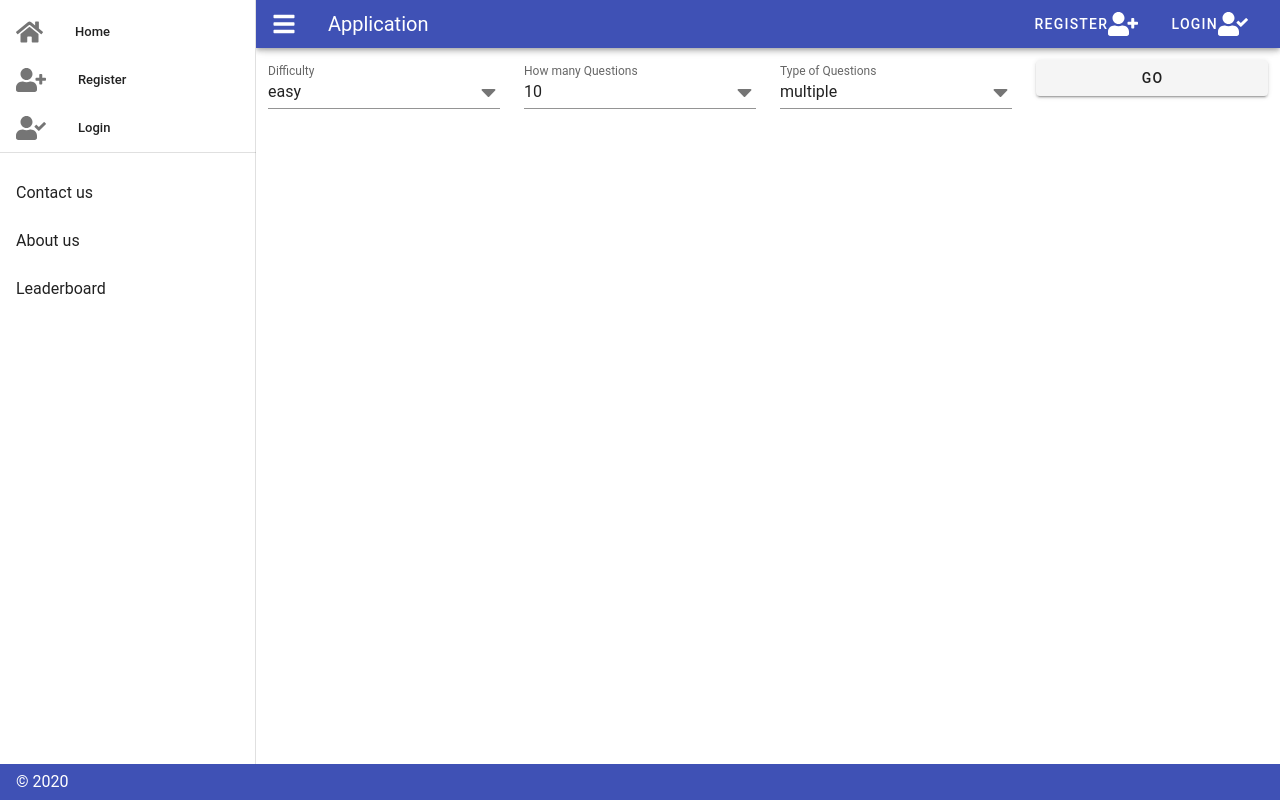
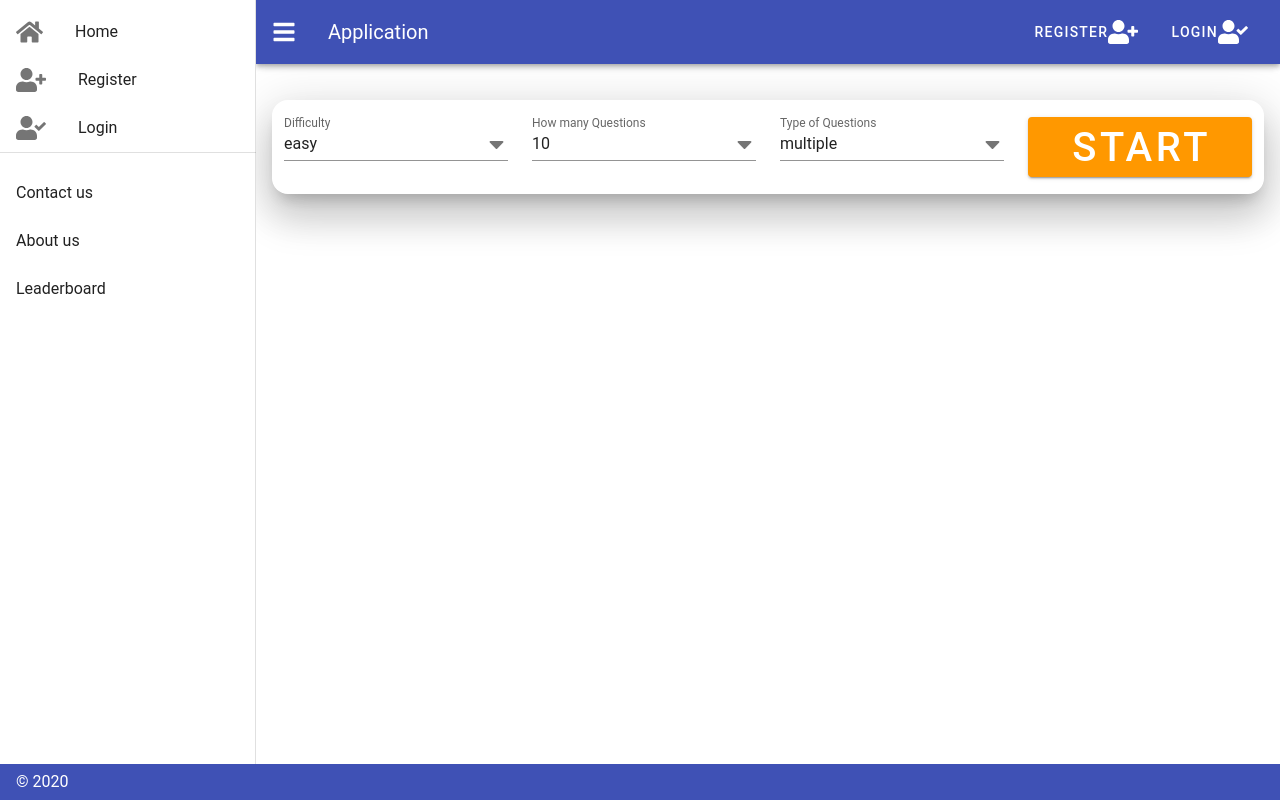
Before and after one commit to leonardusdirkstofbergbotes/Quiz-PWA-v.2, a Vue app: page /quiz/1 in a window 1280 px wide. Built offline with nearby package versions, Linux system fonts and the light colour scheme.

Commit message:
Did some minor styling and colors

```diff
--- a/src/App.vue
+++ b/src/App.vue
@@ -5,7 +5,7 @@
       <v-progress-circular id="loadingCircle" :size="100" color="primary" indeterminate></v-progress-circular>
     </v-overlay>
     <v-navigation-drawer v-model="drawer" app>
-      <v-list dense> <!-- Side bar container -->
+      <v-list> <!-- Side bar container -->
 
         <v-list-item link to="/"> <!-- Home link -->
           <v-list-item-action>
@@ -56,7 +56,7 @@
 
     </v-navigation-drawer> <!-- Side bar ends -->
 
-    <v-app-bar app color="indigo" dark dense>
+    <v-app-bar app color="indigo" dark>
       <v-app-bar-nav-icon @click.stop="drawer = !drawer"></v-app-bar-nav-icon>
       <v-toolbar-title>Application</v-toolbar-title>
       <v-spacer></v-spacer>
--- a/src/views/QuizPage.vue
+++ b/src/views/QuizPage.vue
@@ -1,5 +1,5 @@
 <template>
-    <div>
+    <div id="quizWrapper">
         <audio id="timer" preload="auto">
             <source src="@/assets/sounds/timer.mp3"></source>
         </audio>
@@ -14,7 +14,8 @@
         </audio>
 
         <!-- Bar that lets you choose the options -->
-        <v-row v-if="optionSelect" row justify-space-around>
+        <v-flex elevation-24  class="ma-1 mt-6 pa-3 rounded-xl">
+        <v-row v-if="optionSelect" justify-space-around align="center" justify="center">
             <v-col>
                 <v-select v-model="difficulty" :items="difficultyOptions" label="Difficulty"></v-select>
             </v-col>
@@ -28,9 +29,10 @@
             </v-col>
 
             <v-col>
-                    <v-btn block @click="getQuestions">GO</v-btn>
+                    <v-btn height="60px" dark block @click="getQuestions" color="orange" class="customBtn">START</v-btn>
             </v-col>
         </v-row>
+        </v-flex>
         <!-- Option bar ends -->
 
         <v-container v-if="noMoreResults" id="noResultImgHolder">
@@ -40,27 +42,29 @@
         </v-container>
 
         <v-container v-if="quizes.length !== 0"> <!-- wrapper for each question card -->
-        <v-progress-linear height="20" rounded v-if="progress !== 0" :value="progress">{{progressText}}</v-progress-linear>
+        <v-progress-linear height="20" rounded v-if="progress !== 0" :value="progress" class="mb-5">{{progressText}}</v-progress-linear>
 
-        <v-flex v-if="countDown !== 0">
-            <!-- Timer comes here -->{{countDown}}
+        <v-flex v-if="countDown !== 0" id="timerHolder">
+            <!-- Timer comes here -->
+            <b :style="{color: timerColor}" class="display-4">{{countDown}}</b>
         </v-flex>
+
             <v-flex >
                 <h1 class="text-center">{{quizes[num].num}}. {{quizes[num].name}}</h1> <!-- Question number and title -->
 
                 <!-- contains the possible answers -->
                 <v-layout row justify-space-between>
-                    <v-card width="250" min-height="150" v-for="item in shuffleArray" :key="item.question" @click="storeAnswer(item.correct)" >
-                        {{item.question}}
+                    <v-card width="40%" min-height="200" v-for="item in shuffleArray" :key="item.question" @click="storeAnswer(item.correct)" elevation-10 class="rounded-lg my-5">
+                        <v-card-text class="text-center display-3">{{item.question}}</v-card-text>
                     </v-card>
                 </v-layout>
 
                 <!-- correct answer dialog -->
                <v-dialog v-model="dialog" persistent max-width="350">
                     <v-card>
-                        <v-card-title class="headline">{{dialogHeader}}</v-card-title>
-                        <v-card-subtitle>The correct answer is:</v-card-subtitle>
-                        <v-card-text>{{correctAnswer.question}}</v-card-text>
+                        <v-card-title class="headline text-center">{{dialogHeader}}</v-card-title>
+                        <v-card-subtitle class="text-center">The correct answer is:</v-card-subtitle>
+                        <v-card-text class="text-center display-3">{{correctAnswer.question}}</v-card-text>
                         <v-card-actions>
                         <v-spacer></v-spacer>
                         <v-btn color="green darken-1" text @click="resetSounds">Next Question</v-btn>
@@ -290,6 +294,18 @@ export default {
                let results =  c=a.length;while(c)b=Math.random()*c--|0,d=a[c],a[c]=a[b],a[b]=d
                return a
 
+        },
+
+        timerColor () {
+            if (this.countDown >= 15) {
+                return "green"
+            } else if (this.countDown >= 10) {
+                return "blue"
+            } else if (this.countDown > 5) {
+                return "yellow"
+            } else {
+                return "red"
+            }
         }
     },
 
@@ -534,6 +550,20 @@ export default {
 
 <style scoped>
 
+#timerHolder {
+    width: 50%;
+    margin: auto;
+    text-align: center;
+}
+
+#dialogHeader {
+    background-color: red;
+}
+
+.customBtn {
+    font-size: 40px!important;
+}
+
 #noResultImgHolder {
     display: flex;
     width: auto;
```
Also changed, not shown: src/assets/images/quizBackground.jpg (added).
